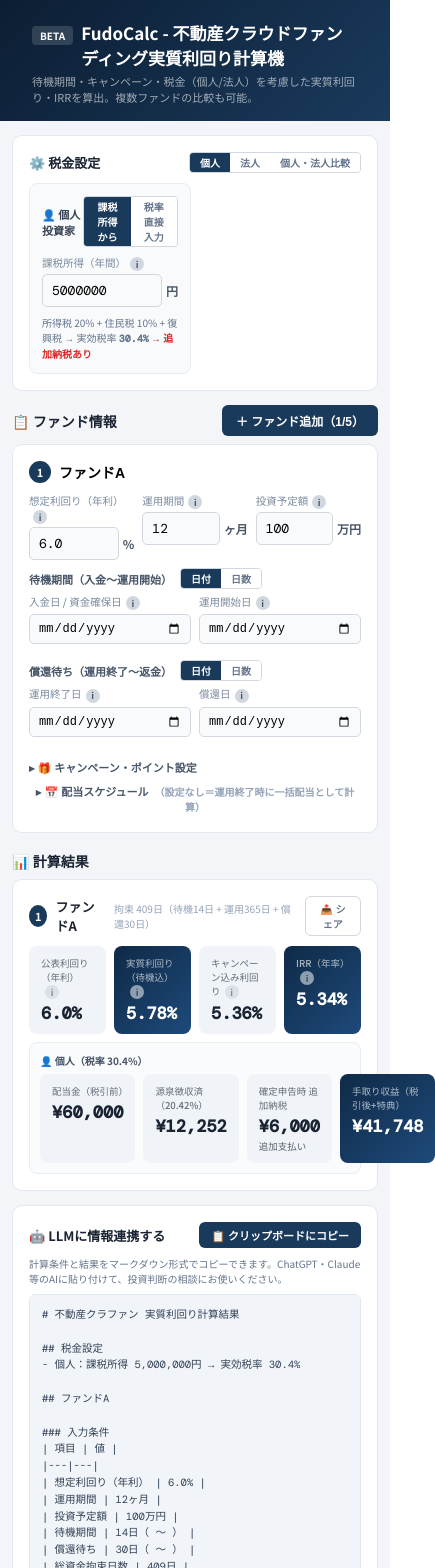
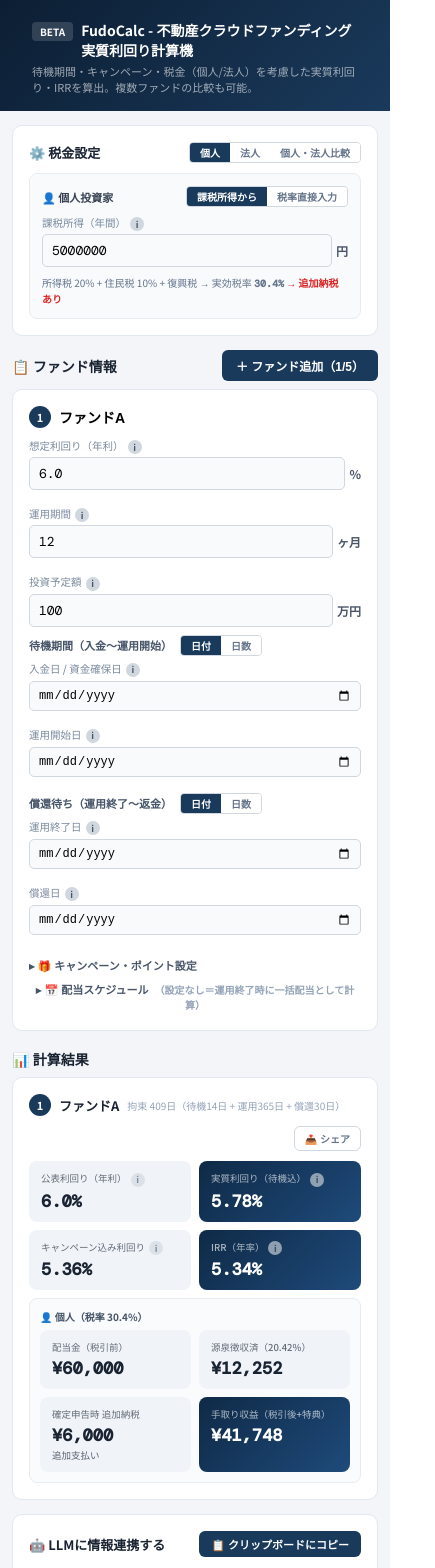
Before and after one commit to HideakiTamai/real-yield-calc, a React (Vite) app: page / in a window 390 px wide. Shown: the top 1568 px of the page, 435 px wide, since content can reach past the window. Built offline with nearby package versions, Linux system fonts and the light colour scheme.

Commit message:
fix: mobile responsive layout for small screens

```diff
--- a/src/App.jsx
+++ b/src/App.jsx
@@ -1,4 +1,15 @@
-import { useState, useMemo, useRef, useCallback } from "react";
+import { useState, useMemo, useRef, useCallback, useEffect } from "react";
+
+// --- Mobile detection hook ---
+function useIsMobile(breakpoint = 640) {
+  const [isMobile, setIsMobile] = useState(() => typeof window !== "undefined" && window.innerWidth <= breakpoint);
+  useEffect(() => {
+    const check = () => setIsMobile(window.innerWidth <= breakpoint);
+    window.addEventListener("resize", check);
+    return () => window.removeEventListener("resize", check);
+  }, [breakpoint]);
+  return isMobile;
+}
 
 // --- GA4 helper ---
 const gtag = (...args) => { if (typeof window !== "undefined" && window.gtag) window.gtag(...args); };
@@ -202,7 +213,7 @@ function Toggle({ options, value, onChange }) {
 }
 
 // --- Tax Settings ---
-function TaxPanel({ tax, onChange }) {
+function TaxPanel({ tax, onChange, isMobile }) {
   const up = (k, v) => onChange({ ...tax, [k]: v });
   const tabs = [["personal", "個人"], ["corporate", "法人"], ["both", "個人・法人比較"]];
 
@@ -222,7 +233,7 @@ function TaxPanel({ tax, onChange }) {
         <h3 style={{ fontSize: 13, fontWeight: 700, margin: 0 }}>⚙️ 税金設定</h3>
         <Toggle options={tabs} value={tax.entity} onChange={v => up("entity", v)} />
       </div>
-      <div style={S.g2}>
+      <div style={{ display: "grid", gridTemplateColumns: isMobile ? "1fr" : "1fr 1fr", gap: 8 }}>
         {showPersonal && (
           <div style={{ padding: 12, background: "#f8fafc", borderRadius: 8, border: "1px solid #e8ecf0" }}>
             <div style={{ display: "flex", alignItems: "center", justifyContent: "space-between", marginBottom: 8 }}>
@@ -325,18 +336,19 @@ function DividendItem({ div, index, onChange, investAmt }) {
 }
 
 // --- Fund Input ---
-function FundInput({ fund, index, onUpdate, onRemove, onCopy, canRemove, isFirst }) {
+function FundInput({ fund, index, onUpdate, onRemove, onCopy, canRemove, isFirst, isMobile }) {
   const up = (k, v) => onUpdate(index, { ...fund, [k]: v });
   const upCamp = (i, c) => { const cs = [...fund.campaigns]; cs[i] = c; up("campaigns", cs); };
   const upDiv = (i, d) => { const ds = [...fund.dividends]; ds[i] = d; up("dividends", ds); };
   const investAmt = (parseFloat(fund.amount) || 0) * 10000;
+  const dateGrid = { display: "grid", gridTemplateColumns: isMobile ? "1fr" : "1fr 1fr", gap: 8, ...(isMobile ? {} : { maxWidth: 400 }) };
 
   return (
     <div style={S.sec}>
       <div style={{ display: "flex", justifyContent: "space-between", alignItems: "center", marginBottom: 10 }}>
         <div style={{ display: "flex", alignItems: "center", gap: 8 }}>
           <span style={{ background: "#1a3a5c", color: "#fff", width: 22, height: 22, borderRadius: "50%", display: "flex", alignItems: "center", justifyContent: "center", fontSize: 11, fontWeight: 700 }}>{index + 1}</span>
-          <input value={fund.name} onChange={e => up("name", e.target.value)} placeholder="ファンド名" style={{ border: "none", fontSize: 14, fontWeight: 700, background: "transparent", outline: "none", width: 280 }} />
+          <input value={fund.name} onChange={e => up("name", e.target.value)} placeholder="ファンド名" style={{ border: "none", fontSize: 14, fontWeight: 700, background: "transparent", outline: "none", width: isMobile ? 180 : 280 }} />
         </div>
         <div style={{ display: "flex", gap: 6 }}>
           {!isFirst && <button onClick={() => onCopy(index)} style={S.gbtn}>📋 前をコピー</button>}
@@ -344,7 +356,7 @@ function FundInput({ fund, index, onUpdate, onRemove, onCopy, canRemove, isFirst
         </div>
       </div>
 
-      <div style={S.g3}>
+      <div style={{ display: "grid", gridTemplateColumns: isMobile ? "1fr" : "1fr 1fr 1fr", gap: 8 }}>
         <I label="想定利回り（年利）" value={fund.yield} onChange={v => up("yield", v)} suffix="%" tip="各事業者のファンド詳細ページに記載されている「想定利回り」「予定分配率」等の数値（年利表示）を入力してください。" />
         <I label="運用期間" value={fund.months} onChange={v => up("months", v)} suffix="ヶ月" tip="ファンド詳細ページに記載の「運用期間」を月数で入力。例：6ヶ月、12ヶ月、18ヶ月など。" />
         <I label="投資予定額" value={fund.amount} onChange={v => up("amount", v)} suffix="万円" tip="このファンドに投資する（検討中の）金額を万円単位で入力してください。" />
@@ -357,7 +369,7 @@ function FundInput({ fund, index, onUpdate, onRemove, onCopy, canRemove, isFirst
           <Toggle options={[["date", "日付"], ["days", "日数"]]} value={fund.waitMode} onChange={v => up("waitMode", v)} />
         </div>
         {fund.waitMode === "date" ? (
-          <div style={{ ...S.g2, maxWidth: 400 }}>
+          <div style={dateGrid}>
             <F label="入金日 / 資金確保日" tip="ファンドへの入金締切日、または手元に投資資金が空いた日を入力。後者を入れると、資金の遊休期間も含めた投資効率を比較できます。"><input type="date" value={fund.waitDateStart} onChange={e => up("waitDateStart", e.target.value)} style={S.dinp} /></F>
             <F label="運用開始日" tip="ファンド詳細ページに記載の「運用開始予定日」。入金締切日の数日〜数週間後に設定されていることが多いです。"><input type="date" value={fund.waitDateEnd} onChange={e => up("waitDateEnd", e.target.value)} style={S.dinp} /></F>
           </div>
@@ -373,7 +385,7 @@ function FundInput({ fund, index, onUpdate, onRemove, onCopy, canRemove, isFirst
           <Toggle options={[["date", "日付"], ["days", "日数"]]} value={fund.returnMode} onChange={v => up("returnMode", v)} />
         </div>
         {fund.returnMode === "date" ? (
-          <div style={{ ...S.g2, maxWidth: 400 }}>
+          <div style={dateGrid}>
             <F label="運用終了日" tip="ファンド詳細ページに記載の「運用終了予定日」。キャピタル型は早期償還で前倒しになることもあります。"><input type="date" value={fund.returnDateStart} onChange={e => up("returnDateStart", e.target.value)} style={S.dinp} /></F>
             <F label="償還日" tip="元本と分配金が口座に振り込まれる予定日。運用終了から数日〜1ヶ月程度かかるのが一般的です。事業者のFAQやマイページで確認できます。"><input type="date" value={fund.returnDateEnd} onChange={e => up("returnDateEnd", e.target.value)} style={S.dinp} /></F>
           </div>
@@ -580,7 +592,7 @@ function ShareButton({ label, onCapture, tweetText }) {
 }
 
 // --- Fund Result ---
-function FundResult({ fund, index, tax }) {
+function FundResult({ fund, index, tax, isMobile }) {
   const r = calc(fund, tax);
   const cardRef = useRef(null);
   const tracked = useRef(false);
@@ -588,6 +600,7 @@ function FundResult({ fund, index, tax }) {
   if (!tracked.current) { tracked.current = true; trackEvent("calc_result", { fund_name: fund.name || `ファンド${index + 1}`, irr: r.irr ? (r.irr * 100).toFixed(2) : null }); }
   const f2 = (n, d = 2) => isFinite(n) ? n.toFixed(d) : "—";
   const yen = n => isFinite(n) ? (n < 0 ? `▲¥${Math.abs(Math.round(n)).toLocaleString()}` : `¥${Math.round(n).toLocaleString()}`) : "—";
+  const g = isMobile ? { display: "grid", gridTemplateColumns: "1fr 1fr", gap: 8 } : S.g4;
 
   const handleCapture = useCallback(async () => {
     const html2canvas = (await import("html2canvas")).default;
@@ -600,7 +613,7 @@ function FundResult({ fund, index, tax }) {
   const TaxRow = ({ label, t }) => (
     <div style={{ marginTop: 8, padding: 10, background: "#fafbfc", borderRadius: 8, border: "1px solid #e8ecf0" }}>
       <div style={{ fontSize: 10, fontWeight: 700, color: "#475569", marginBottom: 6 }}>{label}（税率 {f2(t.rate * 100, 1)}%）</div>
-      <div style={S.g4}>
+      <div style={g}>
         <M label="配当金（税引前）" value={yen(r.profit)} />
         <M label="源泉徴収済（20.42%）" value={yen(t.withheld)} />
         <M label={t.diff >= 0 ? "確定申告時 追加納税" : "確定申告時 還付金"} value={yen(Math.abs(t.diff))} sub={t.diff < 0 ? "戻ってくる" : "追加支払い"} />
@@ -612,7 +625,7 @@ function FundResult({ fund, index, tax }) {
   return (
     <div style={S.sec}>
       <ShareCardSingle fund={fund} r={r} cardRef={cardRef} />
-      <div style={{ display: "flex", alignItems: "center", gap: 8, marginBottom: 10 }}>
+      <div style={{ display: "flex", alignItems: "center", gap: 8, marginBottom: 10, flexWrap: isMobile ? "wrap" : "nowrap" }}>
         <span style={{ background: "#1a3a5c", color: "#fff", width: 22, height: 22, borderRadius: "50%", display: "flex", alignItems: "center", justifyContent: "center", fontSize: 11, fontWeight: 700 }}>{index + 1}</span>
         <span style={{ fontWeight: 700, fontSize: 13 }}>{name}</span>
         <span style={{ fontSize: 10, color: "#94a3b8" }}>拘束 {f2(r.totalDays, 0)}日（待機{r.waitD}日 + 運用{r.opDays}日 + 償還{r.retD}日）</span>
@@ -620,7 +633,7 @@ function FundResult({ fund, index, tax }) {
           <ShareButton label={name} onCapture={handleCapture} tweetText={tweetText} />
         </span>
       </div>
-      <div style={S.g4}>
+      <div style={g}>
         <M label="公表利回り（年利）" value={`${f2(parseFloat(fund.yield), 1)}%`} tip="事業者がファンド詳細ページで表示している想定利回り（年利換算）。運用期間中の配当を年率に直した数値で、待機期間や税金は含まれていません。" />
         <M label="実質利回り（待機込）" value={`${f2(r.realYield * 100)}%`} accent tip="入金してから運用が始まるまでの待機期間を含めた利回り。資金が拘束されているのに利益を生まない期間を反映するため、公表利回りより低くなります。" />
         <M label="キャンペーン込み利回り" value={`${f2(r.campYield * 100)}%`} accent={r.campAmt > 0} tip="配当金にキャンペーン還元額を加算し、待機期間・償還待ちを含む総拘束期間で年率換算した利回り。ただし受取タイミングの時間価値は考慮しません。" />
@@ -662,7 +675,7 @@ function CompTable({ funds, tax }) {
         <ShareButton label="比較結果" onCapture={handleCompCapture} tweetText={compTweetText} />
       </div>
       <div style={{ overflowX: "auto" }}>
-        <table style={{ width: "100%", borderCollapse: "collapse", fontSize: 12 }}>
+        <table style={{ width: "100%", minWidth: 560, borderCollapse: "collapse", fontSize: 12 }}>
           <thead>
             <tr style={{ background: "#f0f4f8" }}>
               {["ファンド", "公表利回り", "実質利回り", "CP込み", "IRR", "手取り収益"].map((h, i) => (
@@ -815,6 +828,7 @@ const mkFund = (name) => ({
 });
 
 export default function App() {
+  const isMobile = useIsMobile();
   const [tax, setTax] = useState({ entity: "personal", personalMode: "income", personalIncome: "5000000", personalDirect: "30", corpRate: "25" });
   const [funds, setFunds] = useState([mkFund("ファンドA")]);
 
@@ -830,24 +844,24 @@ export default function App() {
         <div style={S.wrap}>
           <div style={{ display: "flex", alignItems: "baseline", gap: 8, marginBottom: 3 }}>
             <span style={{ fontSize: 10, fontWeight: 600, background: "rgba(255,255,255,0.15)", padding: "2px 8px", borderRadius: 4 }}>BETA</span>
-            <h1 style={{ fontSize: 17, fontWeight: 700, margin: 0 }}>FudoCalc - 不動産クラウドファンディング実質利回り計算機</h1>
+            <h1 style={{ fontSize: isMobile ? 14 : 17, fontWeight: 700, margin: 0 }}>FudoCalc - 不動産クラウドファンディング実質利回り計算機</h1>
           </div>
           <p style={{ fontSize: 11, opacity: 0.6, margin: 0 }}>待機期間・キャンペーン・税金（個人/法人）を考慮した実質利回り・IRRを算出。複数ファンドの比較も可能。</p>
         </div>
       </header>
 
       <div style={{ ...S.wrap, padding: "14px 12px 40px" }}>
-        <TaxPanel tax={tax} onChange={setTax} />
+        <TaxPanel tax={tax} onChange={setTax} isMobile={isMobile} />
 
         <div style={{ display: "flex", justifyContent: "space-between", alignItems: "center", margin: "14px 0 8px" }}>
           <h2 style={{ fontSize: 14, fontWeight: 700, margin: 0 }}>📋 ファンド情報</h2>
           {funds.length < 5 && <button onClick={add} style={S.btn}>＋ ファンド追加（{funds.length}/5）</button>}
         </div>
 
-        {funds.map((f, i) => <FundInput key={i} fund={f} index={i} onUpdate={up} onRemove={rm} onCopy={cp} canRemove={funds.length > 1} isFirst={i === 0} />)}
+        {funds.map((f, i) => <FundInput key={i} fund={f} index={i} onUpdate={up} onRemove={rm} onCopy={cp} canRemove={funds.length > 1} isFirst={i === 0} isMobile={isMobile} />)}
 
         <h2 style={{ fontSize: 14, fontWeight: 700, margin: "18px 0 8px" }}>📊 計算結果</h2>
-        {funds.map((f, i) => <FundResult key={i} fund={f} index={i} tax={tax} />)}
+        {funds.map((f, i) => <FundResult key={i} fund={f} index={i} tax={tax} isMobile={isMobile} />)}
 
         <CompTable funds={funds} tax={tax} />
         <LLMExport funds={funds} tax={tax} />
```
